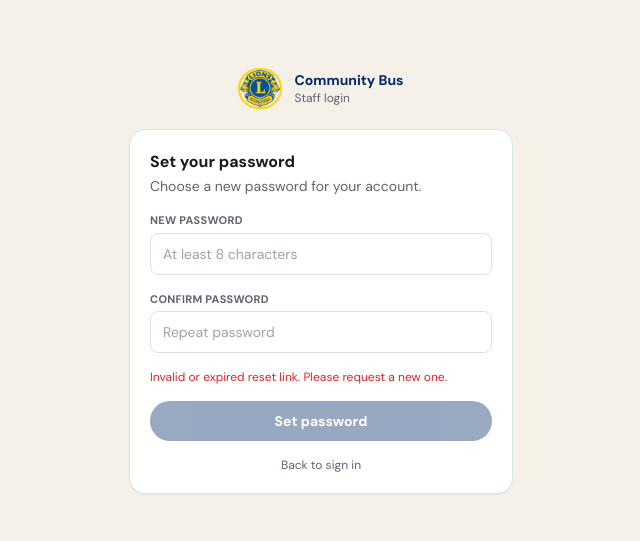
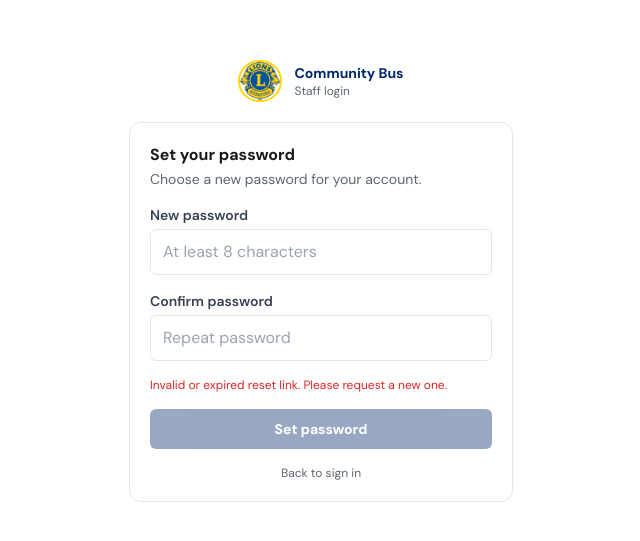
Before and after one commit to AaronBuono/myrt_bus, a Next.js app: page /reset-password in a window 1280 px wide. Shown: the part 119-660 px from the top of the page, without its empty margins (319-959 px from the left). Built offline with nearby package versions, Linux system fonts and the light colour scheme.

Commit message:
style: civic redesign foundations — white bg, rounded-md buttons, larger labels, no card shadow

```diff
--- a/app/globals.css
+++ b/app/globals.css
@@ -4,10 +4,9 @@
 
 @layer base {
   body {
-    @apply bg-brand-cream text-[#1A1A1A] font-sans;
+    @apply bg-white text-[#1A1A1A] font-sans;
   }
 
-  /* Override browser autofill grey/yellow background */
   input:-webkit-autofill,
   input:-webkit-autofill:hover,
   input:-webkit-autofill:focus,
@@ -20,36 +19,36 @@
 
 @layer components {
   .btn-primary {
-    @apply bg-brand-blue text-white font-bold px-6 py-2.5 rounded-full text-sm hover:opacity-85 transition-opacity disabled:opacity-40 disabled:cursor-not-allowed;
+    @apply bg-brand-blue text-white font-bold px-6 py-2.5 rounded-md text-sm hover:opacity-85 transition-opacity disabled:opacity-40 disabled:cursor-not-allowed;
   }
   .btn-secondary {
-    @apply bg-transparent text-brand-blue border border-brand-blue font-semibold px-6 py-2.5 rounded-full text-sm hover:opacity-85 transition-opacity;
+    @apply bg-transparent text-brand-blue border border-brand-blue font-semibold px-6 py-2.5 rounded-md text-sm hover:opacity-85 transition-opacity;
   }
   .btn-cta {
-    @apply bg-brand-amber text-white font-bold px-8 py-3 rounded-full text-base hover:opacity-85 transition-opacity shadow-lg;
+    @apply bg-brand-amber text-white font-bold px-8 py-3 rounded-md text-base hover:opacity-85 transition-opacity;
   }
   .card {
-    @apply bg-white border border-[#DDE1EA] rounded-2xl p-5 shadow-sm;
+    @apply bg-white border border-[#E2E8F0] rounded-xl p-5;
   }
   .form-label {
-    @apply block text-[11px] font-bold text-[#5E6470] mb-1 uppercase tracking-wide;
+    @apply block text-sm font-semibold text-[#374151] mb-1;
   }
   .form-input {
-    @apply w-full border border-[#DDE1EA] rounded-lg px-3 py-2.5 text-sm text-[#1A1A1A] bg-white focus:outline-none focus:border-brand-blue focus:ring-2 focus:ring-brand-blue/10 transition-colors;
+    @apply w-full border border-[#E2E8F0] rounded-md px-3 py-2.5 text-base text-[#1A1A1A] bg-white focus:outline-none focus:border-brand-blue focus:ring-2 focus:ring-brand-blue/10 transition-colors;
   }
   .section-header {
     @apply border-l-4 border-brand-blue pl-3 mb-4;
   }
   .badge-amber {
-    @apply inline-block px-2.5 py-0.5 rounded-full text-[11px] font-bold bg-amber-100 text-amber-800;
+    @apply inline-block px-2.5 py-0.5 rounded text-[11px] font-bold bg-amber-100 text-amber-800;
   }
   .badge-red {
-    @apply inline-block px-2.5 py-0.5 rounded-full text-[11px] font-bold bg-red-100 text-red-800;
+    @apply inline-block px-2.5 py-0.5 rounded text-[11px] font-bold bg-red-100 text-red-800;
   }
   .badge-green {
-    @apply inline-block px-2.5 py-0.5 rounded-full text-[11px] font-bold bg-green-100 text-green-800;
+    @apply inline-block px-2.5 py-0.5 rounded text-[11px] font-bold bg-green-100 text-green-800;
   }
   .badge-blue {
-    @apply inline-block px-2.5 py-0.5 rounded-full text-[11px] font-bold bg-blue-100 text-blue-800;
+    @apply inline-block px-2.5 py-0.5 rounded text-[11px] font-bold bg-blue-100 text-blue-800;
   }
 }
--- a/app/reset-password/page.tsx
+++ b/app/reset-password/page.tsx
@@ -1,9 +1,10 @@
 import Image from "next/image";
+import { Suspense } from "react";
 import ResetPasswordForm from "./ResetPasswordForm";
 
 export default function ResetPasswordPage() {
   return (
-    <div className="min-h-screen flex items-center justify-center bg-brand-cream px-4">
+    <div className="min-h-screen flex items-center justify-center bg-white px-4">
       <div className="w-full max-w-sm space-y-5">
         <div className="flex items-center justify-center gap-3">
           <Image src="/logo-lions.png" alt="Myrtleford Lions Club" width={44} height={44} className="rounded-full border-2 border-brand-gold" />
@@ -12,7 +13,9 @@ export default function ResetPasswordPage() {
             <p className="text-xs text-[#5E6470]">Staff login</p>
           </div>
         </div>
-        <ResetPasswordForm />
+        <Suspense>
+          <ResetPasswordForm />
+        </Suspense>
       </div>
     </div>
   );
--- a/app/unauthorized/page.tsx
+++ b/app/unauthorized/page.tsx
@@ -2,7 +2,7 @@ import Link from "next/link";
 
 export default function UnauthorizedPage() {
   return (
-    <div className="min-h-screen flex items-center justify-center bg-brand-cream px-4">
+    <div className="min-h-screen flex items-center justify-center bg-white px-4">
       <div className="text-center space-y-4">
         <p className="text-4xl font-bold text-brand-blue">403</p>
         <p className="text-base font-semibold text-[#1A1A1A]">Access denied</p>
--- a/tailwind.config.ts
+++ b/tailwind.config.ts
@@ -13,7 +13,6 @@ const config: Config = {
           amber: "#C97B0A",
           gold: "#FFD700",
           green: "#1B4332",
-          cream: "#F5F0E8",
         },
       },
       fontFamily: {
```
